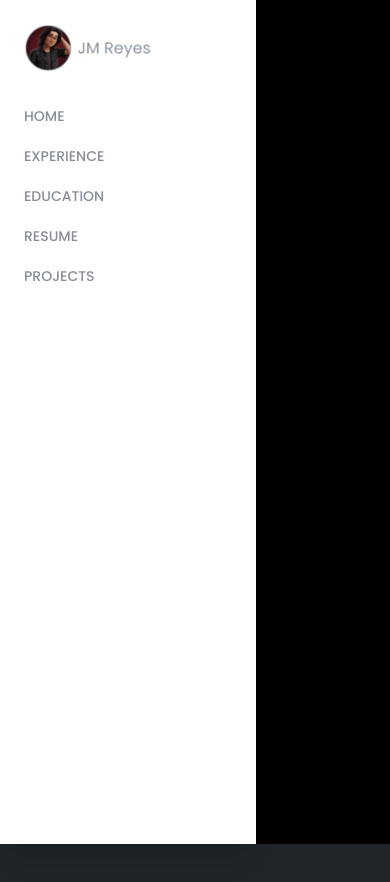
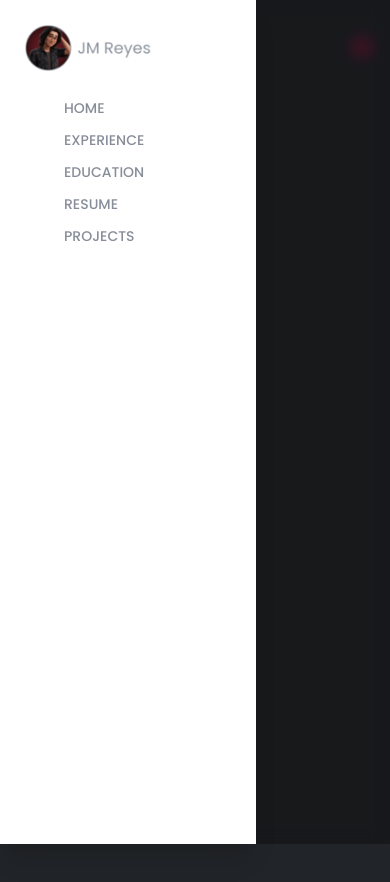
Before and after one commit to itzjmbruhhh/itzjmbruhhh-portfolio, a React (Vite) app in the folder frontend/: page / in a window 390 px wide. Both pictures are taken after a click on the button "Open menu". Shown: the top 882 px of the page. Built offline with nearby package versions, Linux system fonts and the light colour scheme.

Commit message:
improved hamburger styling

```diff
--- /dev/null
+++ b/frontend/src/components/Hamburger.tsx
@@ -0,0 +1,31 @@
+type HamburgerProps = {
+  open: boolean;
+  onToggle: () => void;
+};
+
+export default function Hamburger({ open, onToggle }: HamburgerProps) {
+  return (
+    <button
+      aria-label={open ? "Close menu" : "Open menu"}
+      onClick={onToggle}
+      className="p-2 rounded focus:outline-none cursor-pointer text-(--color-primary)"
+    >
+      <svg
+        className="w-6 h-6"
+        fill="none"
+        stroke="currentColor"
+        viewBox="0 0 24 24"
+        xmlns="http://www.w3.org/2000/svg"
+      >
+        (
+        <path
+          strokeLinecap="round"
+          strokeLinejoin="round"
+          strokeWidth={2}
+          d="M4 6h16M4 12h16M4 18h16"
+        />
+        )
+      </svg>
+    </button>
+  );
+}
--- /dev/null
+++ b/frontend/src/components/MobileMenu.tsx
@@ -0,0 +1,45 @@
+import logo from "../assets/logo/logo.png";
+import NavLinks from "./NavLinks";
+
+type MobileMenuProps = {
+  open: boolean;
+  onClose: () => void;
+};
+
+export default function MobileMenu({ open, onClose }: MobileMenuProps) {
+  return (
+    <>
+      {/* Overlay */}
+      <div
+        className={`fixed inset-0 bg-black/30 backdrop-blur-sm transition-opacity duration-300 z-9999 ${
+          open
+            ? "opacity-100 pointer-events-auto"
+            : "opacity-0 pointer-events-none"
+        }`}
+        onClick={onClose}
+        aria-hidden={!open}
+      />
+
+      {/* Slide-in panel */}
+      <aside
+        className={`fixed top-0 left-0 h-full w-64 bg-white shadow-xl transform transition-transform duration-300 z-10000 ${
+          open ? "translate-x-0" : "-translate-x-full"
+        }`}
+        aria-hidden={!open}
+      >
+        <div className="p-6">
+          <div className="mb-6">
+            <a href="/">
+              <img src={logo} alt="logo" className="w-32" />
+            </a>
+          </div>
+          <nav className="xl:hidden">
+            <div className="space-y-4">
+              <NavLinks onLinkClick={onClose} className="flex flex-col" />
+            </div>
+          </nav>
+        </div>
+      </aside>
+    </>
+  );
+}
--- /dev/null
+++ b/frontend/src/components/NavLinks.tsx
@@ -0,0 +1,43 @@
+import React from "react";
+
+type NavLinksProps = {
+  className?: string;
+  onLinkClick?: () => void;
+};
+
+export default function NavLinks({
+  className = "",
+  onLinkClick,
+}: NavLinksProps) {
+  return (
+    <ul
+      className={`${className} flex gap-2 xl:flex-row flex-col xl:flex xl:items-center`}
+    >
+      <li className="nav-item">
+        <a className="nav-link" href="/" onClick={onLinkClick}>
+          HOME
+        </a>
+      </li>
+      <li className="nav-item">
+        <a className="nav-link" href="#experience" onClick={onLinkClick}>
+          EXPERIENCE
+        </a>
+      </li>
+      <li className="nav-item">
+        <a className="nav-link" href="#education" onClick={onLinkClick}>
+          EDUCATION
+        </a>
+      </li>
+      <li className="nav-item">
+        <a className="nav-link" href="#resume" onClick={onLinkClick}>
+          RESUME
+        </a>
+      </li>
+      <li className="nav-item">
+        <a className="nav-link" href="#projects" onClick={onLinkClick}>
+          PROJECTS
+        </a>
+      </li>
+    </ul>
+  );
+}
--- a/frontend/src/components/Navbar.tsx
+++ b/frontend/src/components/Navbar.tsx
@@ -1,6 +1,9 @@
 import logo from "../assets/logo/logo.png";
 import { useState, useEffect } from "react";
 import "../styles/Navbar.css";
+import NavLinks from "./NavLinks";
+import Hamburger from "./Hamburger";
+import MobileMenu from "./MobileMenu";
 
 function Navbar() {
   const [isScrolled, setIsScrolled] = useState(false);
@@ -34,37 +37,8 @@ function Navbar() {
     };
   }, [menuOpen]);
 
-  const navItems = (
-    <ul className="flex gap-2 xl:flex-row flex-col xl:flex xl:items-center">
-      <li className="nav-item">
-        <a className="nav-link" href="/">
-          HOME
-        </a>
-      </li>
-      <li className="nav-item">
-        <a className="nav-link" href="#experience">
-          EXPERIENCE
-        </a>
-      </li>
-      <li className="nav-item">
-        <a className="nav-link" href="#education">
-          EDUCATION
-        </a>
-      </li>
-      <li className="nav-item">
-        <a className="nav-link" href="#resume">
-          RESUME
-        </a>
-      </li>
-      <li className="nav-item">
-        <a className="nav-link" href="#projects">
-          PROJECTS
-        </a>
-      </li>
-    </ul>
-  );
-
   return (
+    <>
       <header
         className={`rn-header xl:pl-12 xl:pr-12 sm:pl-0 sm:pr-0 ${
           isScrolled ? "header-scrolled" : "bg-transparent"
@@ -86,125 +60,25 @@ function Navbar() {
 
           {/* Desktop Nav (unchanged styling) - visible on md+ */}
           <div className="header-right mr-7 hidden xl:block">
-          <nav>{navItems}</nav>
+            <nav>
+              <NavLinks />
+            </nav>
           </div>
 
           {/* Mobile hamburger - visible on small screens only */}
           <div className="xl:hidden flex items-center">
-          <button
-            aria-label={menuOpen ? "Close menu" : "Open menu"}
-            onClick={() => setMenuOpen((s) => !s)}
-            className="p-2 rounded focus:outline-none focus:ring-2 focus:ring-offset-2"
-          >
-            {/* simple hamburger icon */}
-            <svg
-              className="w-6 h-6"
-              fill="none"
-              stroke="currentColor"
-              viewBox="0 0 24 24"
-              xmlns="http://www.w3.org/2000/svg"
-            >
-              {menuOpen ? (
-                <path
-                  strokeLinecap="round"
-                  strokeLinejoin="round"
-                  strokeWidth={2}
-                  d="M6 18L18 6M6 6l12 12"
+            <Hamburger
+              open={menuOpen}
+              onToggle={() => setMenuOpen((s) => !s)}
             />
-              ) : (
-                <path
-                  strokeLinecap="round"
-                  strokeLinejoin="round"
-                  strokeWidth={2}
-                  d="M4 6h16M4 12h16M4 18h16"
-                />
-              )}
-            </svg>
-          </button>
           </div>
         </div>
         {/* Header Wrapper End */}
+      </header>
 
-      {/* Mobile slide-in menu + overlay */}
-      {/* Overlay */}
-      <div
-        className={`fixed inset-0 bg-black bg-opacity-40 transition-opacity duration-300 ${
-          menuOpen
-            ? "opacity-100 pointer-events-auto"
-            : "opacity-0 pointer-events-none"
-        }`}
-        onClick={() => setMenuOpen(false)}
-        aria-hidden={!menuOpen}
-      />
-
-      {/* Slide-in panel */}
-      <aside
-        className={`fixed top-0 left-0 h-full w-64 bg-white shadow-xl transform transition-transform duration-300 z-50 ${
-          menuOpen ? "translate-x-0" : "-translate-x-full"
-        }`}
-        aria-hidden={!menuOpen}
-      >
-        <div className="p-6">
-          <div className="mb-6">
-            <a href="/">
-              <img src={logo} alt="logo" className="w-32" />
-            </a>
-          </div>
-          <nav>
-            <div className="space-y-4">
-              {/* render same items but stacked */}
-              <ul className="flex flex-col">
-                <li className="py-2">
-                  <a
-                    className="nav-link"
-                    href="/"
-                    onClick={() => setMenuOpen(false)}
-                  >
-                    HOME
-                  </a>
-                </li>
-                <li className="py-2">
-                  <a
-                    className="nav-link"
-                    href="#experience"
-                    onClick={() => setMenuOpen(false)}
-                  >
-                    EXPERIENCE
-                  </a>
-                </li>
-                <li className="py-2">
-                  <a
-                    className="nav-link"
-                    href="#education"
-                    onClick={() => setMenuOpen(false)}
-                  >
-                    EDUCATION
-                  </a>
-                </li>
-                <li className="py-2">
-                  <a
-                    className="nav-link"
-                    href="#resume"
-                    onClick={() => setMenuOpen(false)}
-                  >
-                    RESUME
-                  </a>
-                </li>
-                <li className="py-2">
-                  <a
-                    className="nav-link"
-                    href="#projects"
-                    onClick={() => setMenuOpen(false)}
-                  >
-                    PROJECTS
-                  </a>
-                </li>
-              </ul>
-            </div>
-          </nav>
-        </div>
-      </aside>
-    </header>
+      {/* Render mobile menu outside header so it's not trapped by header's stacking context */}
+      <MobileMenu open={menuOpen} onClose={() => setMenuOpen(false)} />
+    </>
   );
 }
 
--- a/frontend/src/styles/Navbar.css
+++ b/frontend/src/styles/Navbar.css
@@ -4,7 +4,7 @@
 @layer components {
 
     .header-wrapper {
-        @apply flex items-center justify-between xl:px-4 py-3 sm:px-0;
+        @apply flex items-center justify-between xl:px-4 py-3 sm:px-0 md:px-14;
     }
 
     .rn-header {
```
Lines whose indentation alone changed are shown as unchanged.
